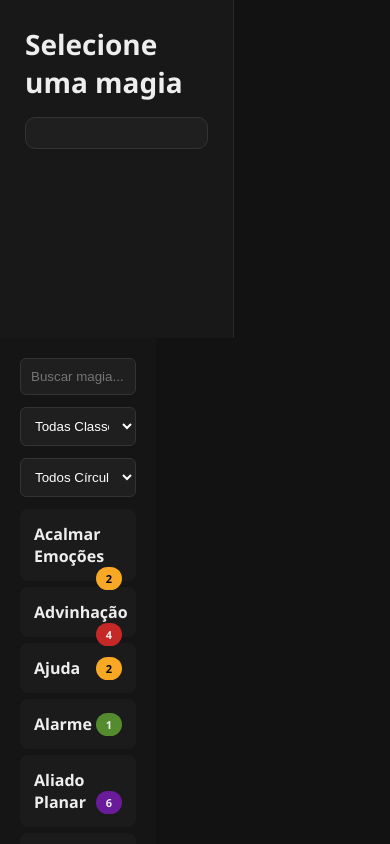
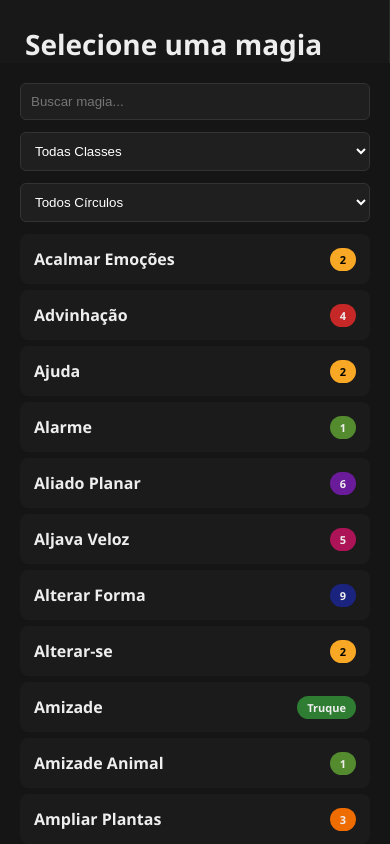
Before and after one commit to vinalomartins/grimorio, a plain HTML site: page index.html in a window 390 px wide. Drawn offline with Linux system fonts and the light colour scheme.

Commit message:
Add files via upload

```diff
--- a/index.html
+++ b/index.html
@@ -120,17 +120,10 @@ input, select {
 @media (max-width: 768px) {
     .container {
         flex-direction: column;
-        height: 100vh;
     }
 
-    .left {
-        height: 40%;
-        overflow-y: auto;
-    }
-
-    .right {
-        height: 60%;
-        overflow-y: auto;
+    .left, .right {
+        width: 100%;
     }
 }
 </style>
```
